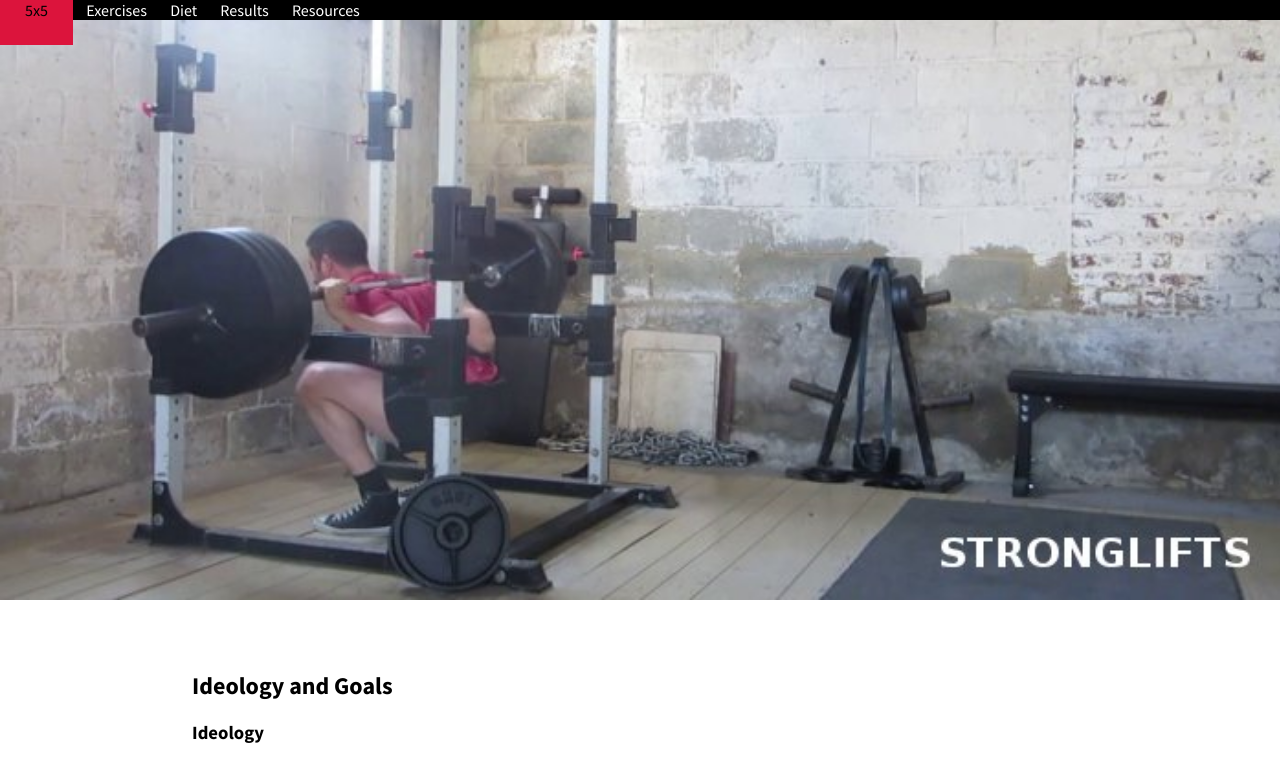
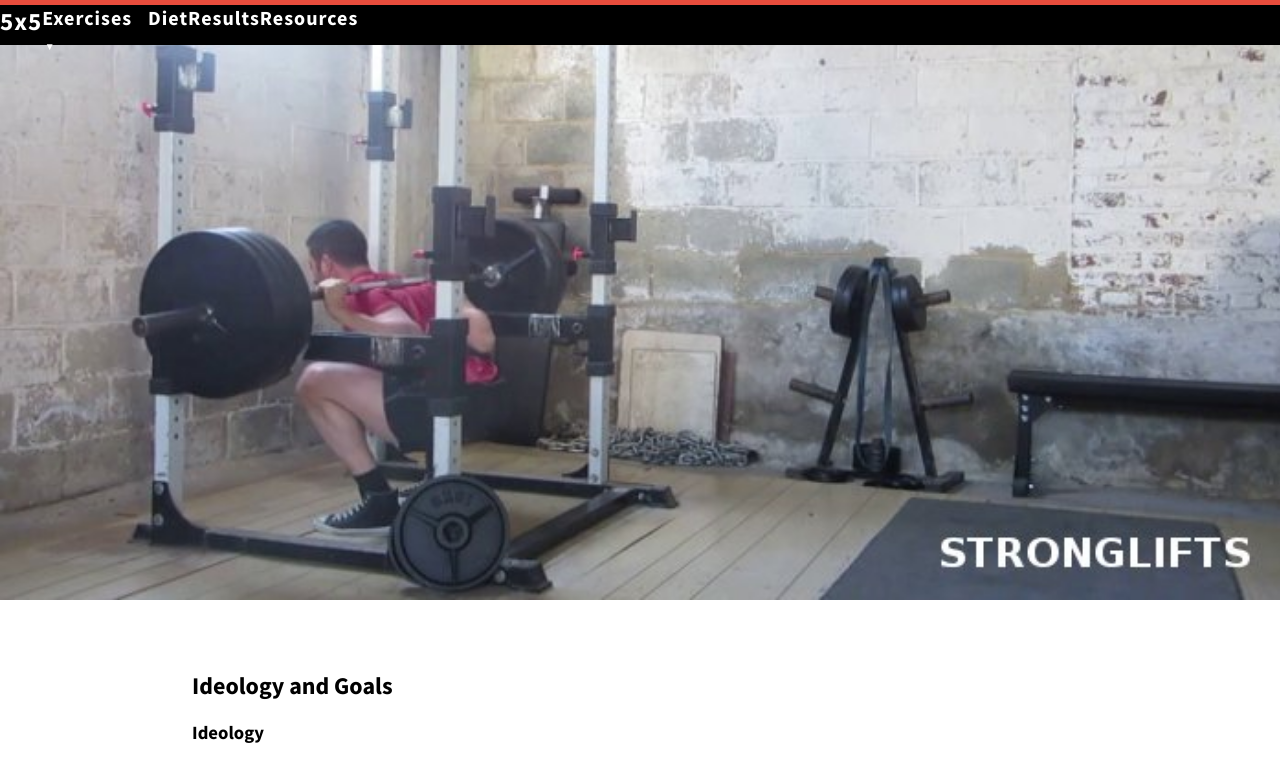
Before and after one commit to mattmcfad/stronglifts, a plain HTML site: page index.html in a window 1280 px wide. Shown: the top 760 px of the page. Drawn offline with Linux system fonts and the light colour scheme.

Commit message:
Before restarting Nav from scratch

```diff
--- a/index.html
+++ b/index.html
@@ -6,7 +6,7 @@
 	<!-- STYLE -->
 	<link rel="stylesheet" href="styles/style.css">
 	<!-- FONTS -->
-	<link href='http://fonts.googleapis.com/css?family=Source+Sans+Pro:300,400,600,700' rel='stylesheet' type='text/css'>
+	<link href='http://fonts.googleapis.com/css?family=Source+Sans+Pro:300,400,500,600,700' rel='stylesheet' type='text/css'>
 	<!-- FAVICON -->
 	<link rel="icon" href="media/favicon.ico" type="image/x-icon">
 </head>
@@ -15,10 +15,10 @@
 
 		</header>
 		<nav>
-				<ul>
+				<ul class="nav">
 
 					<li><a href="index.html" title="Main">5x5</a></li>
-					<li><a href="exercises.html" title="Exercises">Exercises</a>
+					<li><a href="exercises.html" title="Exercises">Exercises <span class="arrow">&#x25BC;</span></a>
 						<ul class="sub-nav">
 							<li><a href="exercises.html#squat">Squats</a></li>
 							<li><a href="exercises.html#deadlift">Deadlift</a></li>
--- a/styles/style.css
+++ b/styles/style.css
@@ -8,10 +8,19 @@ body {
 	margin: 0;
 	padding: 0;
     font-family: 'Source Sans Pro', 'sans-serif';
+
+}
+
+p {
+	font-size: 18px;
+	font-weight: 300;
+	/*letter-spacing: 1px;*/
+	line-height: 25px;
 }
 
 a {
 	text-decoration: none;
+	color: #e74c3c;
 }
 
 /***************************************************
@@ -22,14 +31,19 @@ nav {
 	position: fixed;
 	top: 0;
 	left: 0;
+	z-index: 99;
 	width: 100%;
+	padding-top: 5px;
+	background-color: #e74c3c;
 }
 
 nav a {
 	color: white;
 }
+
 nav ul,
 nav .sub-nav {
+	text-align: center;
 	margin: 0;
 	padding: 0;
 	background-color: black;
@@ -41,41 +55,63 @@ nav .sub-nav {
 
 nav ul li {
 	display: inline;
+	position: relative;
+	float: left;
 }
 
+
 nav ul li a {
-	padding: 10px;
+	float: left;
+	/*r*/
+	height: 40px;
+	font-size: 20px;
+	font-weight: 700;
+	letter-spacing: 1px;
+
 }
 
+/*5x5 home icon*/
 nav ul li:first-child a {
-	padding: 25px;
+	font-size: 25px;
+	font-weight: 800;
+	/*padding: 25px;*/
 }
 
-nav ul li ul li:first-child a{
-	padding: 10px;
+nav ul li:nth-child(2) a {
+	width: 15%;
+}
+
+/*WHEN ORIGINAL NAV HOVERED*/
+nav ul li:hover a {
+	background-color: #e74c3c;
+	color: black;
+}
+
+/*DISPLAY DROPDOWN LIST;*/
+nav ul li:hover ul {
+	display: block;
 }
 
 /*DROPDOWN LIST*/
 nav ul li ul {
 	position: absolute;
-	top: 20px;
-	background: crimson;
+	top: 100px;
+	display: list-item;
+	float: none;
+	background-color: #e74c3c;
 	display: none;
 }
 
-/*WHEN ORIGINAL NAV HOVERED*/
-nav ul li:hover a {
-	background: crimson;
-	color: black;
-}
-
-/*DISPLAY DROPDOWN LIST;*/
-nav ul li:hover ul {
-	display: inline;
+nav ul li ul li:first-child a{
+	/*padding: 10px;*/
 }
 
 nav ul li ul a {
+	display: block;
+}
 
+span.arrow {
+	font-size:10px;
 }
 
 /***************************************************
```
